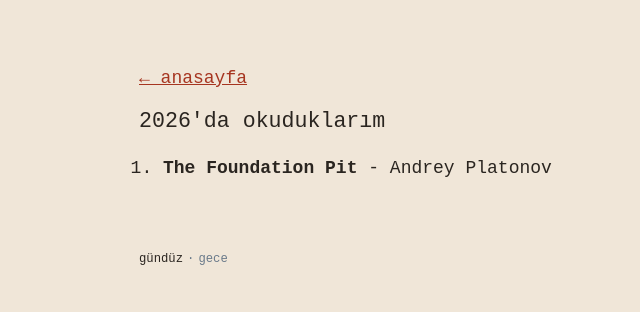
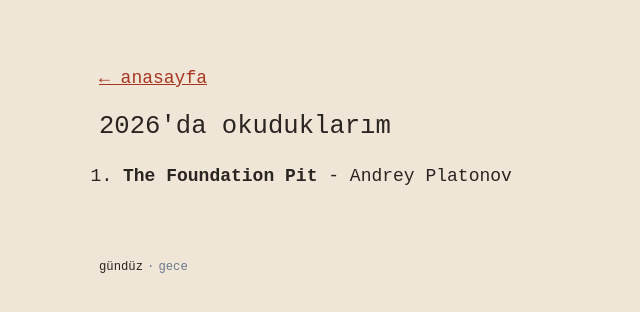
Before and after one commit to muratbas6/blogus, a Jekyll site: the page built from kitaplar.markdown, in a window 1280 px wide. Shown: the top 312 px of the page, without its empty margins (101-741 px from the left). Built offline with Jekyll 4.4.1, drawn with Linux system fonts in a browser that asks for light colours.

Commit message:
Kapsayıcı genişliği 880px yapıldı ve başlık punto boyutu artırıldı

```diff
--- a/_sass/no-style-please.scss
+++ b/_sass/no-style-please.scss
@@ -36,7 +36,7 @@ a { color: var(--link); }
 
 h1, h2, h3, h4, h5, h6 { font-weight: normal; }
 h1 {
-  font-size: clamp(1.1rem, 2.2vw, 1.35rem);
+  font-size: clamp(1.25rem, 3.2vw, 1.6rem);
   line-height: 1.35;
 }
 h2, h3, h4, h5, h6 { margin-top: 3rem; }
@@ -48,7 +48,7 @@ li { margin: 0.4rem 0; }
 ::selection { background: var(--link); color: var(--bg); }
 
 .w {
-  max-width: 800px;
+  max-width: 880px;
   margin: 0 auto;
   padding: 4rem 2rem;
 }
```
